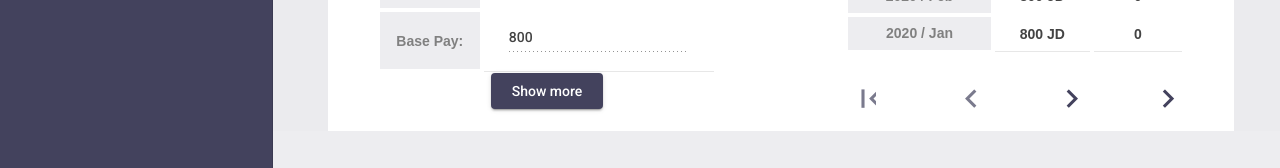
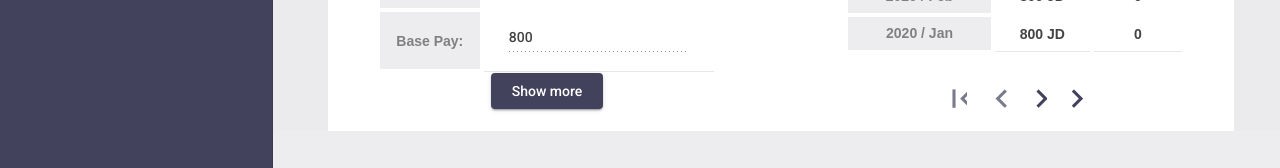
Before and after one commit to TameemHabash/Mini-HRMS, an Angular app: page /HR/employees/1 in a window 1280 px wide. Shown: the part 505-673 px from the top of the page. Built offline with nearby package versions, Linux system fonts and the light colour scheme.

Commit message:
NOT IMPORTANT COMMIT: removed undeeded tests code

```diff
--- a/src/app/in-app/employees-page/employee-details-page/employee-details-page.component.html
+++ b/src/app/in-app/employees-page/employee-details-page/employee-details-page.component.html
@@ -246,8 +246,10 @@
             <th class="sal">{{ log.bonus? (log.bonus + ' JD' ): 0 }}</th>
           </tr>
         </table>
-        <app-small-paginator [items]="salaryLogs" (changeSlide)="onChangeSlide($event)" class="mt-3">
-        </app-small-paginator>
+        <div class="w-100 d-flex justify-content-center mt-3">
+          <app-small-paginator [items]="salaryLogs" (changeSlide)="onChangeSlide($event)" class="">
+          </app-small-paginator>
+        </div>
       </div>
     </div>
 
--- a/src/app/in-app/small-paginator/small-paginator.component.ts
+++ b/src/app/in-app/small-paginator/small-paginator.component.ts
@@ -20,7 +20,6 @@ export class SmallPaginatorComponent implements OnInit, OnChanges {
     return this._currentSlide;
   }
   ngOnInit(): void {
-    debugger;
     // set page if items array isn't empty
     if (this.items && this.items.length) {
       this._slidesCount = Math.ceil(this.items.length / this.slideSize);
@@ -29,7 +28,6 @@ export class SmallPaginatorComponent implements OnInit, OnChanges {
   }
 
   ngOnChanges(changes: SimpleChanges) {
-    debugger;
     // reset slider if items array has changed
     if (changes.items.currentValue !== changes.items.previousValue) {
       this._slidesCount = Math.ceil(this.items.length / this.slideSize);
```
